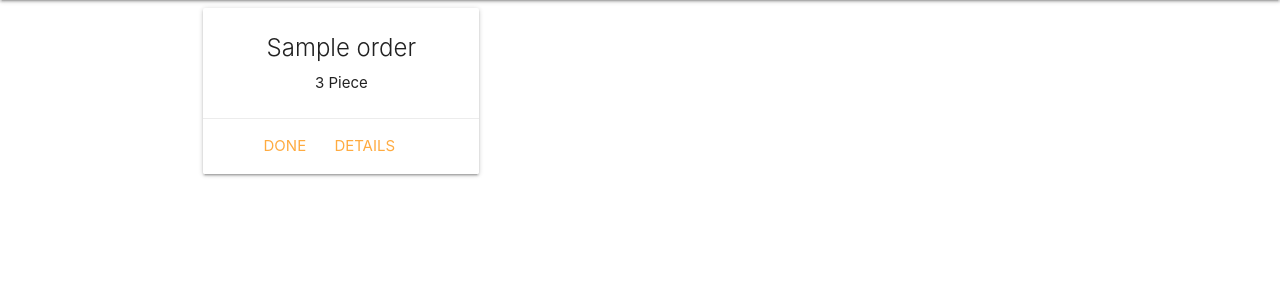
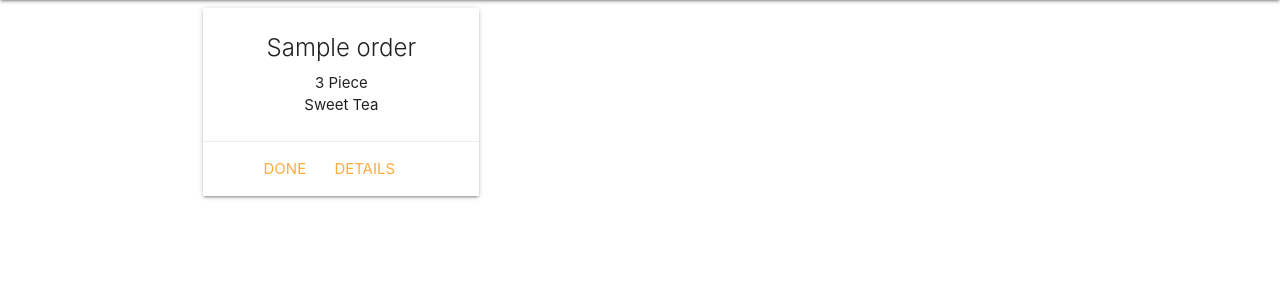
Before and after one commit to Houghelpuff/orderHere, a Django app: page / in a window 1280 px wide. Shown: the part 64-364 px from the top of the page. Run offline with Django 3.2, Linux system fonts and the light colour scheme; tables that the repository leaves empty hold one stand-in row (values such as "Sample post").

Commit message:
added drink choice to card in index.html

```diff
--- a/orderHere/canes/templates/main/index.html
+++ b/orderHere/canes/templates/main/index.html
@@ -8,6 +8,7 @@
           <div class="card-content">
             <span class="card-title center_content">{{ o.order_name }}</span>
             <p class="center_content">{{ o.main_food }}</p>
+            <p class="center_content">{{ o.drink }}</p>
           </div>
           <div class="card-action center_content">
             <a href="{{ o.id }}/delete">Done</a>
```
